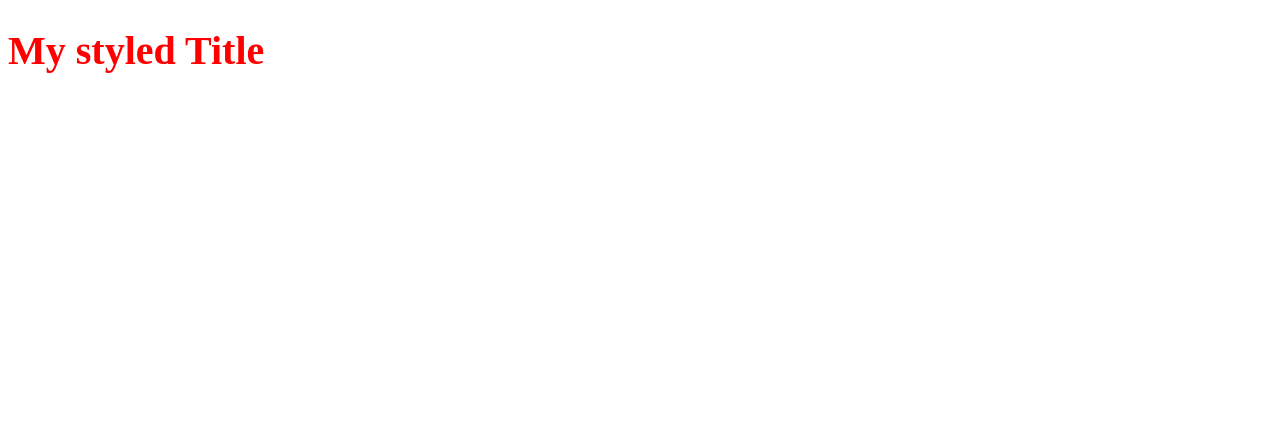
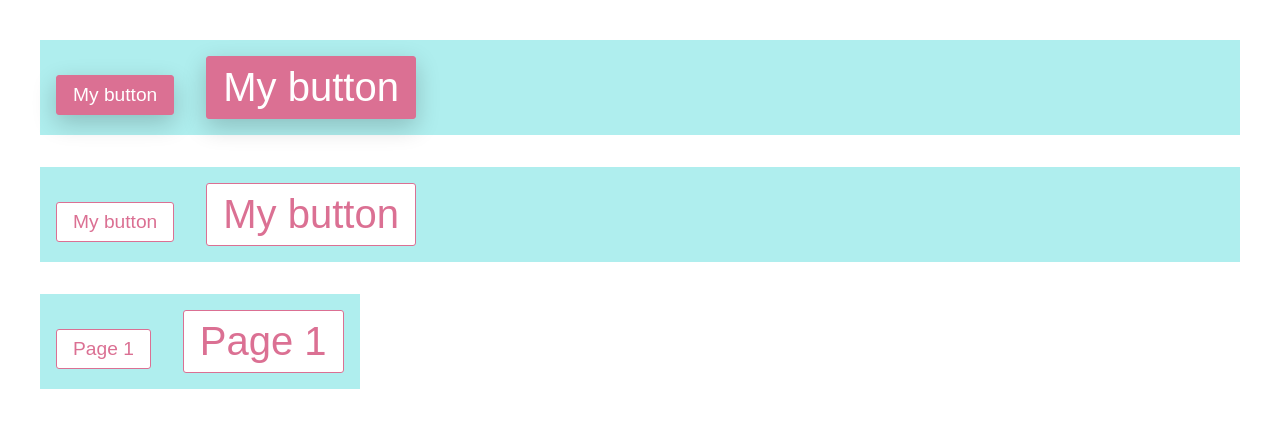
Before and after one commit to kaslufl/styled-components-react, a React (Create React App) app: page / in a window 1280 px wide. Shown: the top 428 px of the page. Built offline with nearby package versions, Linux system fonts and the light colour scheme.

Commit message:
feat: cria componentes, sobrescre componentes

```diff
--- a/src/App.js
+++ b/src/App.js
@@ -1,16 +1,30 @@
 import React from "react";
 import styled from "styled-components";
 
-const Title = styled.h1`
-  color: red;
-  font-size: 2.5rem;
+import Button from "./components/Button";
+
+const MainWrapper = styled.section`
+  width: 100%;
+  max-width: 1200px;
+  margin: 0 auto;
+  display: flex;
+  flex-direction: column;
+`;
+
+const PaginationWrapper = styled.div`
+  display: flex;
+  width: 100%;
 `;
 
 const App = () => {
   return (
-    <div>
-      <Title>My styled Title</Title>
-    </div>
+    <MainWrapper>
+      <Button primary>My button</Button>
+      <Button>My button</Button>
+      <PaginationWrapper>
+        <Button>Page 1</Button>
+      </PaginationWrapper>
+    </MainWrapper>
   );
 };
 
--- /dev/null
+++ b/src/components/Button.js
@@ -0,0 +1,37 @@
+import React from "react";
+import styled, { css } from "styled-components";
+
+import { Wrapper } from './styled';
+
+const StyledButton = styled.button`
+  background-color: white;
+  color: palevioletred;
+  font-size: 1.2rem;
+  margin: 1rem;
+  padding: 0.5rem 1rem;
+  border: 1px solid palevioletred;
+  border-radius: 3px;
+
+  ${({ primary }) =>
+    primary &&
+    css`
+      background-color: palevioletred;
+      color: white;
+      box-shadow: 0 0.5rem 1.5rem rgba(0, 0, 0, 0.2);
+    `}
+`;
+
+const SuperButton = styled(StyledButton)`
+  font-size: 2.5rem;
+`;
+
+const Button = ({ primary, children }) => {
+  return (
+    <Wrapper>
+      <StyledButton primary={primary}> {children}</StyledButton>
+      <SuperButton primary={primary}>{children}</SuperButton>
+    </Wrapper>
+  );
+};
+
+export default Button;
--- /dev/null
+++ b/src/components/styled/index.js
@@ -0,0 +1,6 @@
+import styled from "styled-components";
+
+export const Wrapper = styled.section`
+  margin-top: 2rem;
+  background-color: paleturquoise;
+`;
```
